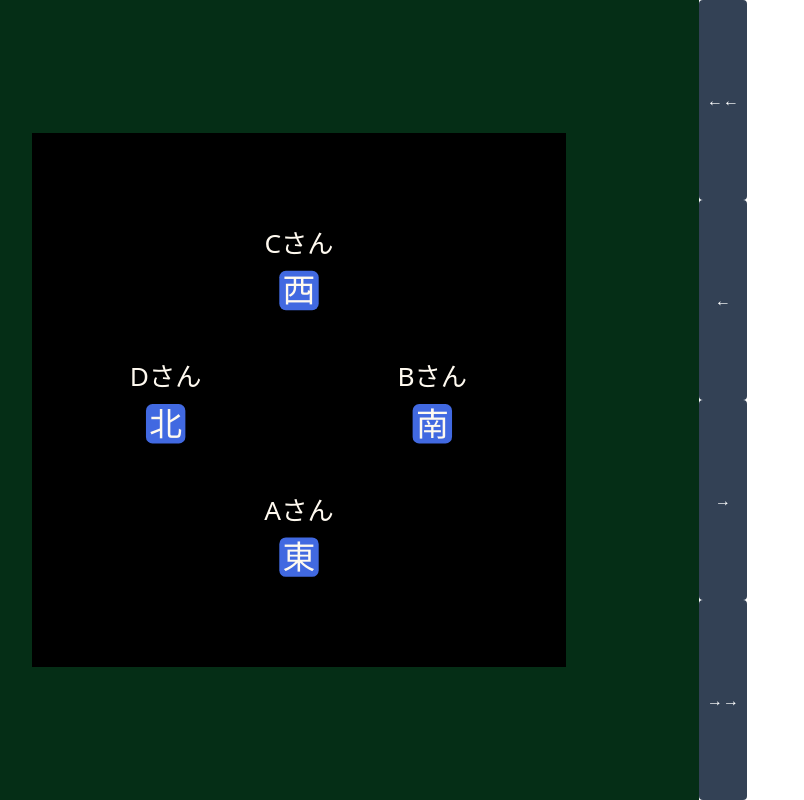
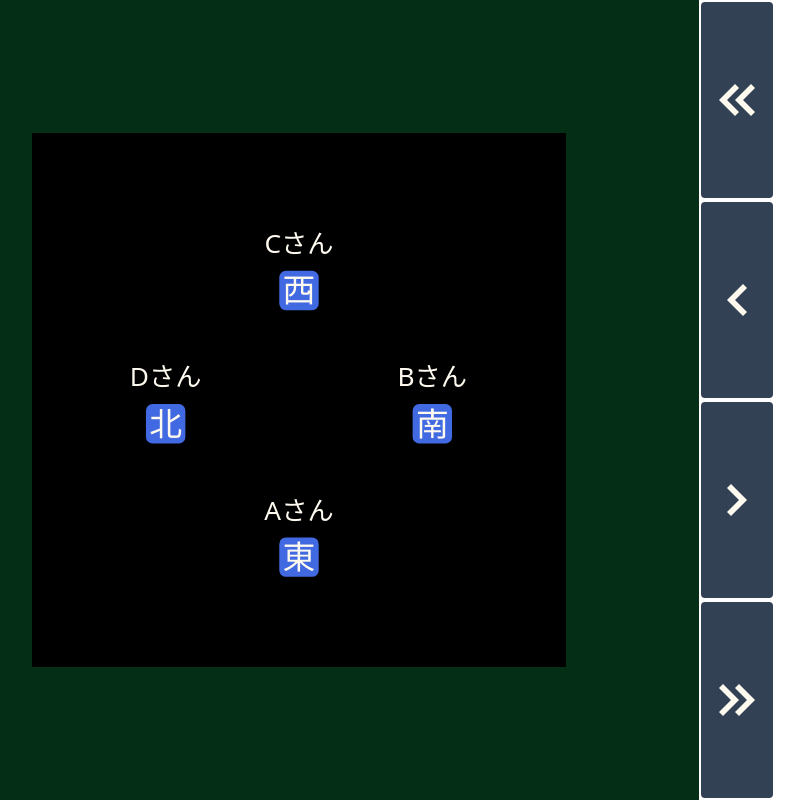
Before and after one commit to matcher9131/mjson-player-vanilla, a website built with Vite: page index.html in a window 1280 px wide. Shown: the whole page, without its empty margins (101-905 px from the left). Built offline with nearby package versions, Linux system fonts and the light colour scheme.

Commit message:
Add public/icons.svg and Fix components/controlPanel (use icon in navigation button)

```diff
--- a/index.html
+++ b/index.html
@@ -15,9 +15,10 @@
         <noscript>
             <strong>Javascriptを有効にしてください。</strong>
         </noscript>
-        <object id="tiles_source" type="image/svg+xml" data="tiles.svg" height="0"></object>
-        <object id="sticks_source" type="image/svg+xml" data="sticks.svg" height="0"></object>
-        <object id="winds_source" type="image/svg+xml" data="winds.svg" height="0"></object>
+        <object type="image/svg+xml" data="tiles.svg" height="0"></object>
+        <object type="image/svg+xml" data="sticks.svg" height="0"></object>
+        <object type="image/svg+xml" data="winds.svg" height="0"></object>
+        <object type="image/svg+xml" data="icons.svg" height="0"></object>
         <div id="root"></div>
         <script type="module" src="/src/main.ts"></script>
     </body>
--- a/src/components/controlPanel.ts
+++ b/src/components/controlPanel.ts
@@ -23,18 +23,36 @@ import { resetAllTiles, setTileAnimationAll, updateTile } from "./tile";
 import { updateWindDisplay } from "./windDisplay";
 import { resetRiichiStickAll, setShowsRiichiStick } from "./riichiStickDisplay";
 import { setPlayerNamesVisibility, updatePlayerNames } from "./playerNameDisplay";
+import { svgNS } from "@/const";
 
 const positionNavigatorButtonClassName = "position-navigator-button";
 
-const createButton = (onClick: () => void, text: string): HTMLButtonElement => {
+const createButton = (onClick: () => void, icon: Element): HTMLDivElement => {
+    const container = document.createElement("div");
+    container.classList.add("flex-1", "flex", "justify-center", "item-stretch");
     const button = document.createElement("button");
-    button.textContent = text;
+    button.appendChild(icon);
     button.onclick = onClick;
-    button.classList.add("flex-auto", "bg-slate-700", "text-white", "px-2", "py-2", "rounded");
+    button.classList.add(
+        "flex-auto",
+        "bg-slate-700",
+        "hover:bg-slate-500",
+        "text-white",
+        "mx-0.5",
+        "my-0.5",
+        "px-[min(2vw,2vh)]",
+        "py-[min(2vw,2vh)]",
+        "rounded",
+        "flex",
+        "justify-center",
+        "items-center",
+    );
     button.classList.add(positionNavigatorButtonClassName);
     // 初期状態
     button.disabled = true;
-    return button;
+
+    container.appendChild(button);
+    return container;
 };
 
 const handleGameIndexChanged = (newGameIndex: GameIndex): void => {
@@ -101,6 +119,15 @@ const enablePositionNavigatorButtons = (): void => {
     }
 };
 
+const createIcon = (iconId: string): SVGSVGElement => {
+    const container = document.createElementNS(svgNS, "svg");
+    container.classList.add("w-[min(5vw,5vh)]", "h-[min(5vw,5vh)]");
+    const element = document.createElementNS(svgNS, "use");
+    element.setAttribute("href", iconId);
+    container.appendChild(element);
+    return container;
+};
+
 // exportはtemporary
 export const handleMJsonChanged = (newMJson: MJson): void => {
     // PositionEvent
@@ -152,11 +179,12 @@ export const createControlPanel = (): HTMLDivElement => {
         handlePositionEvents(getCurrentPositionEvents(), true);
     };
     const panel = document.createElement("div");
+
     panel.append(
-        createButton(handleGoToPreviousGame, "←←"),
-        createButton(handleGoToPreviousPosition, "←"),
-        createButton(handleGoToNextPosition, "→"),
-        createButton(handleGoToNextGame, "→→"),
+        createButton(handleGoToPreviousGame, createIcon("icons.svg#double_left_arrow")),
+        createButton(handleGoToPreviousPosition, createIcon("icons.svg#left_arrow")),
+        createButton(handleGoToNextPosition, createIcon("icons.svg#right_arrow")),
+        createButton(handleGoToNextGame, createIcon("icons.svg#double_right_arrow")),
     );
     panel.classList.add(
         "flex",
```
Also changed, not shown: public/icons.svg (added).
